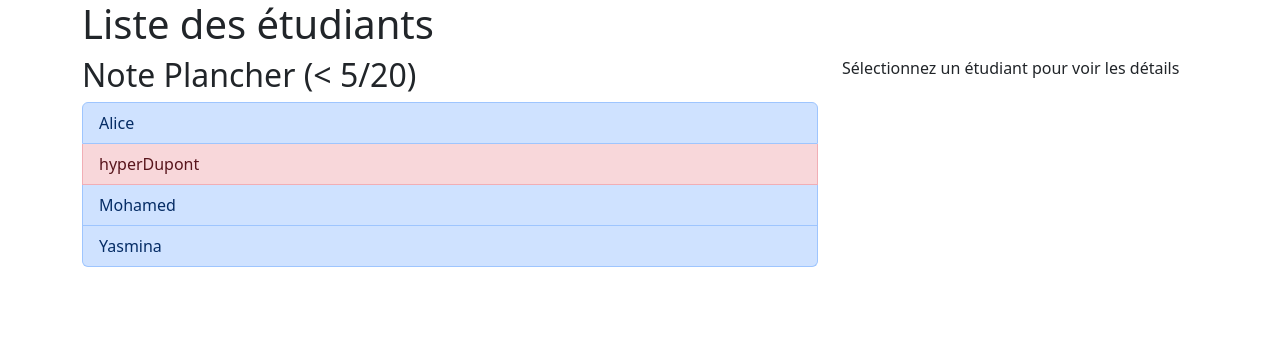
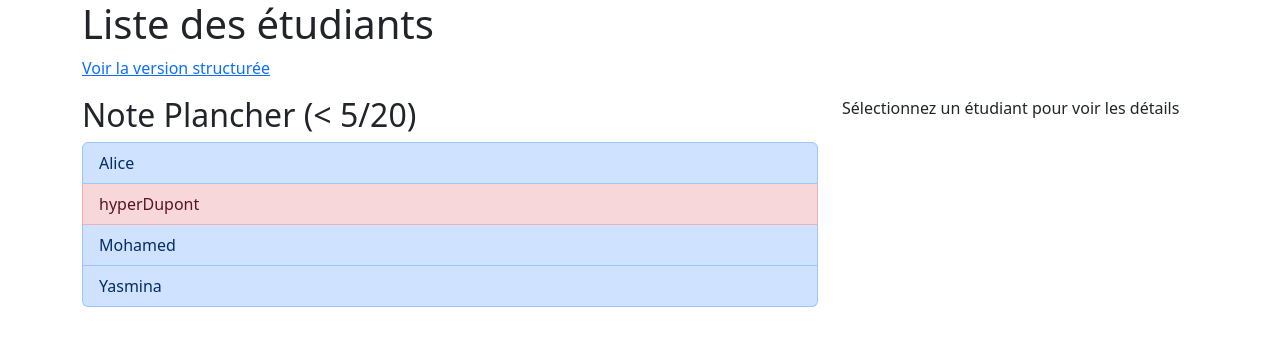
Before and after one commit to dupontdenis/studentsfiche, a plain HTML site: page index.html in a window 1280 px wide. Drawn offline with nearby package versions, Linux system fonts and the light colour scheme.

Commit message:
add link

```diff
--- a/index.html
+++ b/index.html
@@ -14,6 +14,7 @@
 <body>
   <main class="container">
     <h1>Liste des étudiants</h1>
+    <p><a href="structuration/index.html">Voir la version structurée</a></p>
     <div class="row">
       <div id="app" class="col-md-8"></div>
       <div id="detail" class="col-md-4">Sélectionnez un étudiant pour voir les détails</div>
```
Also changed, not shown: structuration/index.html (+1 -0 lines).
